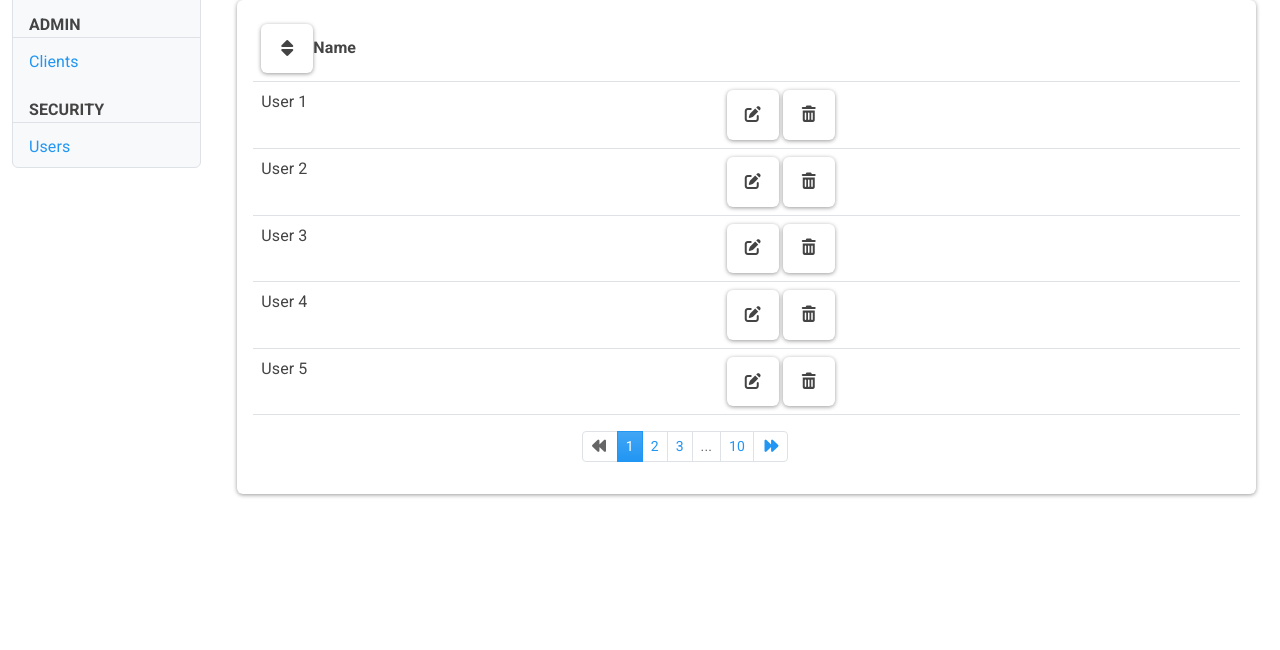
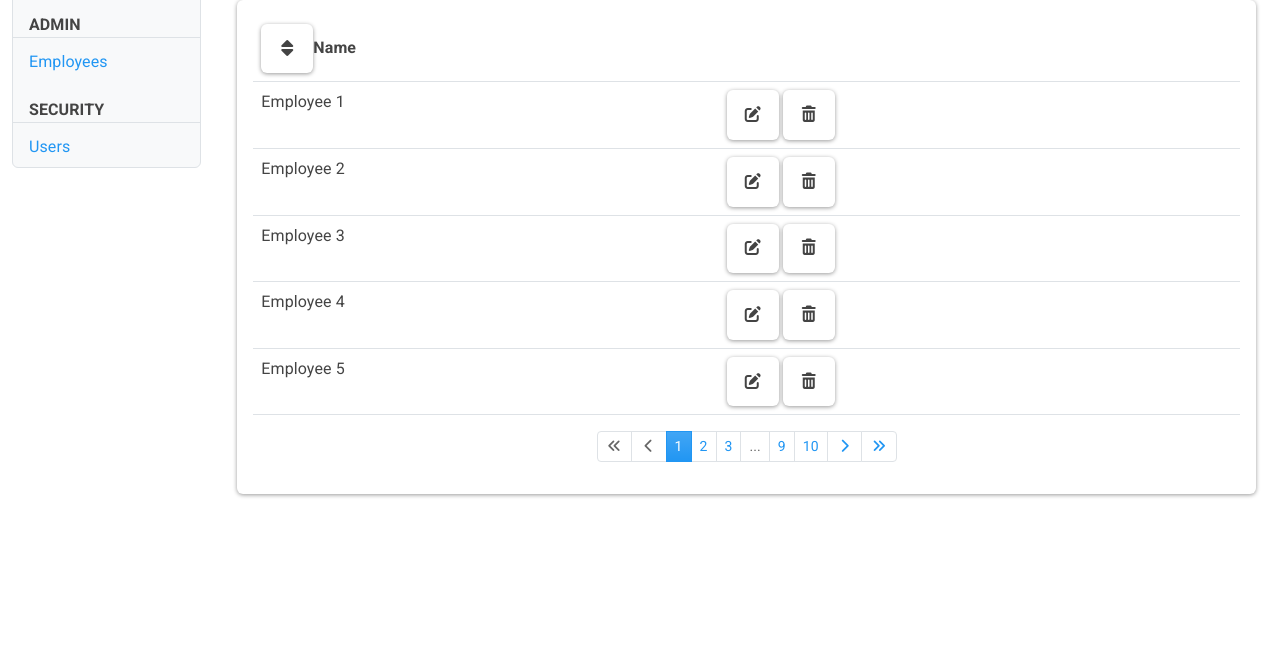
Before and after one commit to Bernardo-MG/management-app-bootstrap-template, a website: page src/employees.html in a window 1280 px wide. Shown: the part 150-800 px from the top of the page. Drawn offline with nearby package versions, Linux system fonts and the light colour scheme.

Commit message:
Corrected styles

```diff
--- a/src/employees.html
+++ b/src/employees.html
@@ -97,14 +97,14 @@
                         </li>
                      </ul>
                      <p class="px-3 mt-3 mb-1 fw-bold text-uppercase border-bottom">
-                        admin</p>
+                        Admin</p>
                      <ul class="nav flex-column">
                         <li class="nav-item">
-                           <a href="./employees.html" class="nav-link" title="admin">Clients</a>
+                           <a href="./employees.html" class="nav-link" title="admin">Employees</a>
                         </li>
                      </ul>
                      <p class="px-3 mt-3 mb-1 fw-bold text-uppercase border-bottom">
-                        security</p>
+                        Security</p>
                      <ul class="nav flex-column">
                         <li class="nav-item">
                            <a href="./users.html" class="nav-link" title="users">Users</a>
@@ -115,7 +115,7 @@
                <div class="col-md-9 col-lg-10">
                   <section id="main-section" class="container flex-grow-1 pt-4 mb-1">
                      <header class="pb-2 mb-2 border-bottom">
-                        <h1>Users</h1>
+                        <h1>Employees</h1>
                      </header>
                      <section>
                         <div class="card">
@@ -133,7 +133,7 @@
                                  </thead>
                                  <tbody>
                                     <tr>
-                                       <td>User 1</td>
+                                       <td>Employee 1</td>
                                        <td>
                                           <a href="./employee_edit.html" type="button" class="btn btn-default" aria-label="Edit">
                                              <i class="fa-solid fa-pen-to-square"></i>
@@ -144,7 +144,7 @@
                                        </td>
                                     </tr>
                                     <tr>
-                                       <td>User 2</td>
+                                       <td>Employee 2</td>
                                        <td>
                                           <button type="button" class="btn btn-default" aria-label="Edit">
                                              <i class="fa-solid fa-pen-to-square"></i>
@@ -155,7 +155,7 @@
                                        </td>
                                     </tr>
                                     <tr>
-                                       <td>User 3</td>
+                                       <td>Employee 3</td>
                                        <td>
                                           <button type="button" class="btn btn-default" aria-label="Edit">
                                              <i class="fa-solid fa-pen-to-square"></i>
@@ -166,7 +166,7 @@
                                        </td>
                                     </tr>
                                     <tr>
-                                       <td>User 4</td>
+                                       <td>Employee 4</td>
                                        <td>
                                           <button type="button" class="btn btn-default" aria-label="Edit">
                                              <i class="fa-solid fa-pen-to-square"></i>
@@ -177,7 +177,7 @@
                                        </td>
                                     </tr>
                                     <tr>
-                                       <td>User 5</td>
+                                       <td>Employee 5</td>
                                        <td>
                                           <button type="button" class="btn btn-default" aria-label="Edit">
                                              <i class="fa-solid fa-pen-to-square"></i>
@@ -189,22 +189,33 @@
                                     </tr>
                                  </tbody>
                               </table>
-                              <div class="col-md-4 offset-md-4">
+                              <div class="d-flex justify-content-center mt-1">
                                  <nav aria-label="Page navigation">
                                     <ul class="pagination pagination-sm">
                                        <li class="page-item disabled" aria-disabled="true">
+                                          <button type="button" class="page-link" aria-label="First page">
+                                             <i class="fa-solid fa-angles-left"></i>
+                                          </button>
+                                       </li>
+                                       <li class="page-item disabled" aria-disabled="true">
                                           <button type="button" class="page-link" aria-label="Previous page">
-                                             <i class="fa-solid fa-backward"></i>
+                                             <i class="fa-solid fa-chevron-left"></i>
                                           </button>
                                        </li>
                                        <li class="page-item active" aria-current="page"><a class="page-link" href="#">1</a></li>
                                        <li class="page-item"><a class="page-link" href="#">2</a></li>
                                        <li class="page-item"><a class="page-link" href="#">3</a></li>
                                        <li class="page-item disabled" aria-disabled="true"><span class="page-link">...</span></li>
+                                       <li class="page-item"><a class="page-link" href="#">9</a></li>
                                        <li class="page-item"><a class="page-link" href="#">10</a></li>
                                        <li class="page-item">
                                           <button type="button" class="page-link" aria-label="Next page">
-                                             <i class="fa-solid fa-forward"></i>
+                                             <i class="fa-solid fa-chevron-right"></i>
+                                          </button>
+                                       </li>
+                                       <li class="page-item">
+                                          <button type="button" class="page-link" aria-label="Last page">
+                                             <i class="fa-solid fa-angles-right"></i>
                                           </button>
                                        </li>
                                     </ul>
```
Also changed, not shown: src/employee_edit.html (+3 -3 lines), src/index.html (+3 -3 lines), src/shops.html (+16 -5 lines), src/user_roles_edit.html (+3 -3 lines), src/users.html (+17 -6 lines), src/users_add.html (+3 -3 lines), src/users_edit.html (+3 -3 lines).
